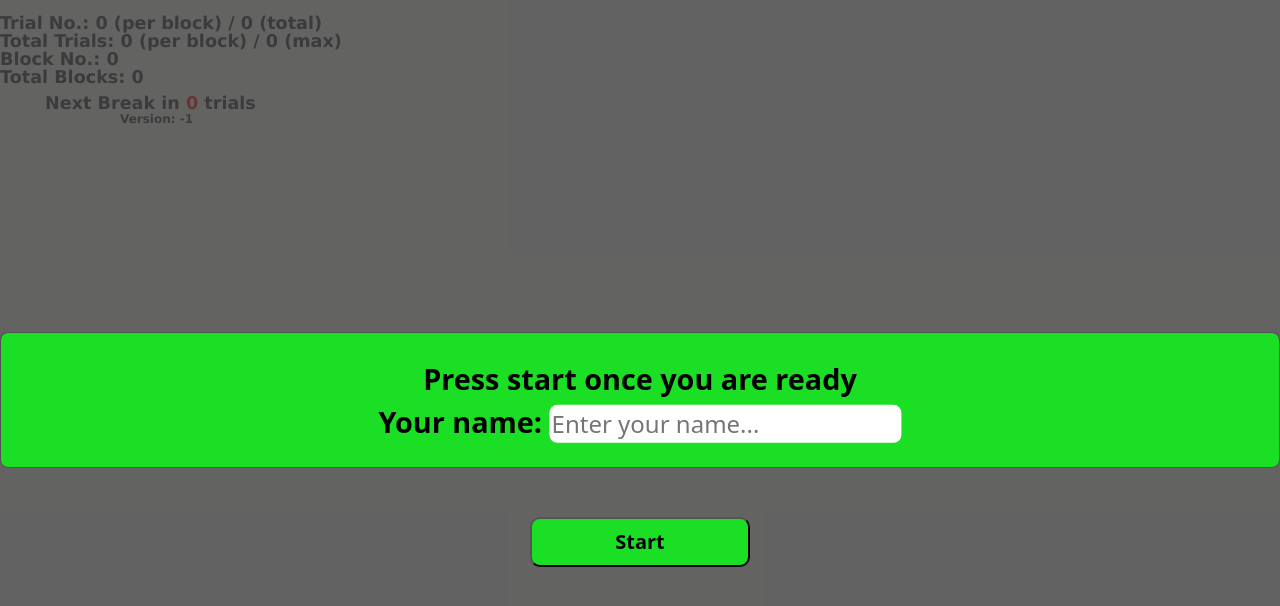
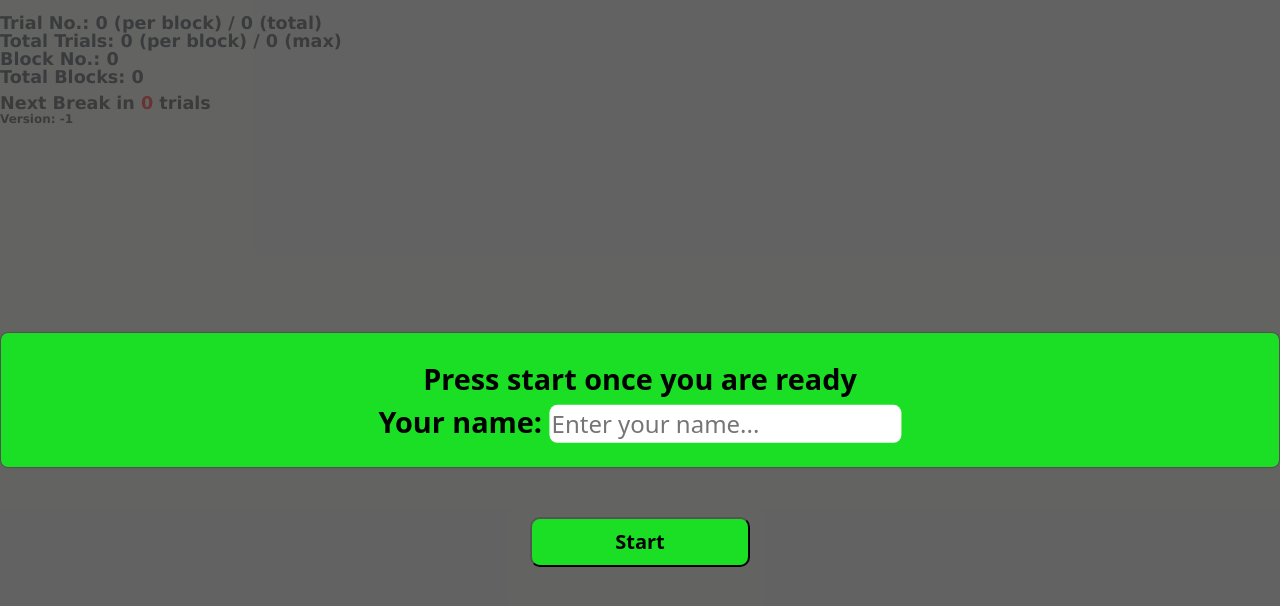
Before and after one commit to uni-aau/fitts-law, a plain HTML site: page index.html in a window 1280 px wide. Drawn offline with Linux system fonts and the light colour scheme.

Commit message:
fixed overwritten style on mobile phone

```diff
--- a/style.css
+++ b/style.css
@@ -120,11 +120,13 @@ button {
     }
 
     #trialsToBreakText {
+        left: 0;
         top: 90px;
     }
 
     #versionText {
-        top:110px;
+        left: 0;
+        top: 110px;
     }
 
     .info-value {
```
